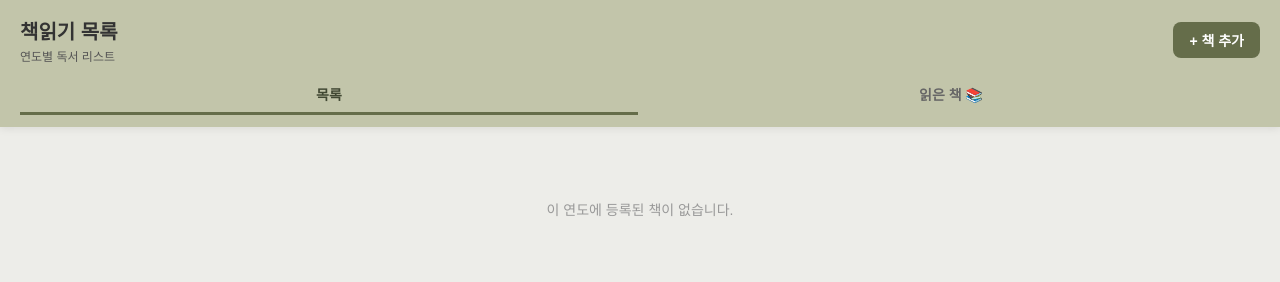
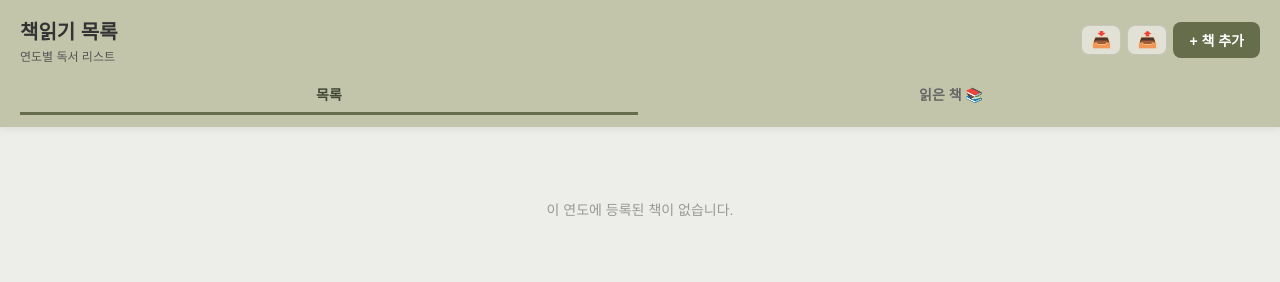
Before and after one commit to ZZIN772/Book-list, a plain HTML site: page index.html in a window 1280 px wide. Drawn offline with Linux system fonts and the light colour scheme.

Commit message:
Update index.html

```diff
--- a/index.html
+++ b/index.html
@@ -18,15 +18,17 @@
                 <h1>책읽기 목록</h1>
                 <p class="subtitle">연도별 독서 리스트</p>
             </div>
-            <button class="add-btn" id="addBtnHeader" onclick="openAddModal()">+ 책 추가</button>
+            <div class="header-actions">
+                <button class="icon-btn" onclick="importBooks()" title="JSON 가져오기">📥</button>
+                <button class="icon-btn" onclick="exportBooks()" title="JSON 내보내기">📤</button>
+                <button class="add-btn" id="addBtnHeader" onclick="openAddModal()">+ 책 추가</button>
+            </div>
         </div>
-
         <!-- 메인 탭 -->
         <div class="main-tabs">
             <button class="main-tab active" id="tabList" onclick="switchTab('list')">목록</button>
             <button class="main-tab" id="tabRead" onclick="switchTab('read')">읽은 책 📚</button>
         </div>
-
         <!-- 연도 선택 (목록 탭에서만 표시) -->
         <div class="year-selector" id="yearSelector"></div>
     </header>
```
